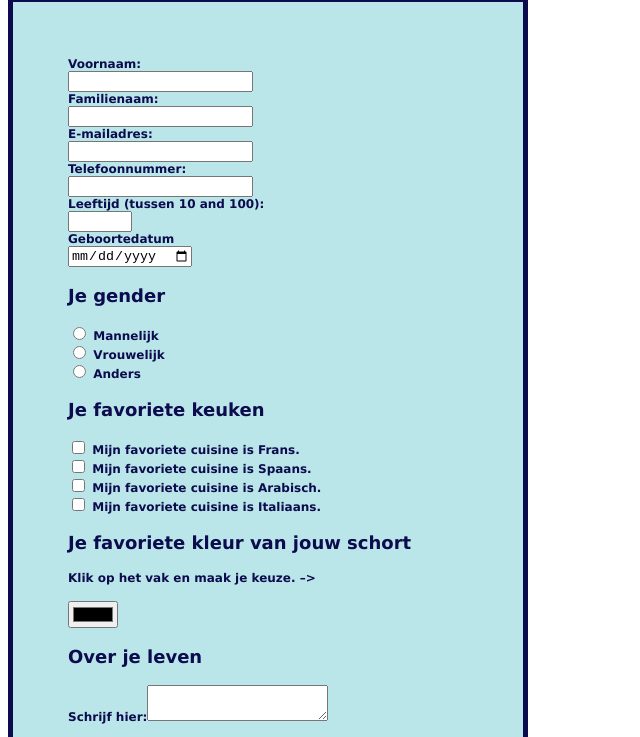
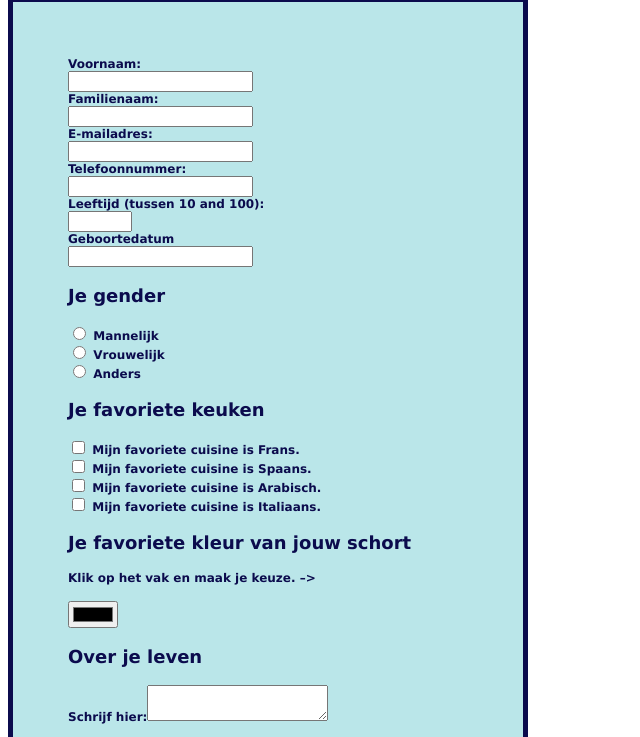
Before and after one commit to xanwei/langerHTMLformulier, a plain HTML site: page contact.html in a window 1280 px wide. Shown: the part 63-800 px from the top of the page, without its empty margins (0-640 px from the left). Drawn offline with Linux system fonts and the light colour scheme.

Commit message:
Add files via upload

```diff
--- a/contact.html
+++ b/contact.html
@@ -25,7 +25,7 @@
                 <div><label for="quantity">Leeftijd (tussen 10 and 100):</label><br>
                     <input type="number" id="quantity" name="quantity" min="1" max="120" step="1"><br></div>
                 <div><label for="birthdate">Geboortedatum</label><br>
-                    <input type="date" name="date" id="date" min="2021-02-28" /><br></div>
+                    <input type="birthdate" name="birthdate" id="birthdate" max="2021-02-28" /><br></div>
                 <div>
                     <h3>Je gender</h3>
                     <input type="radio" id="male" name="gender" value="male" />
```
